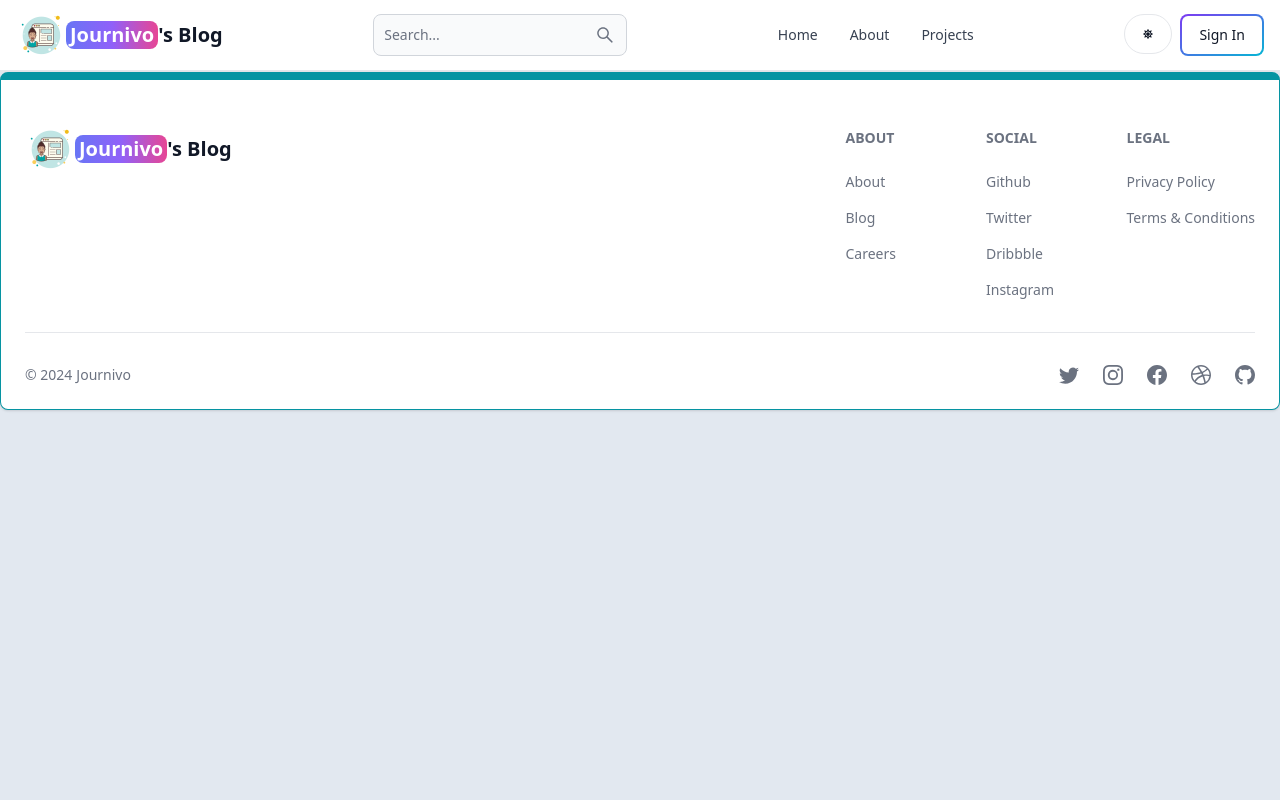
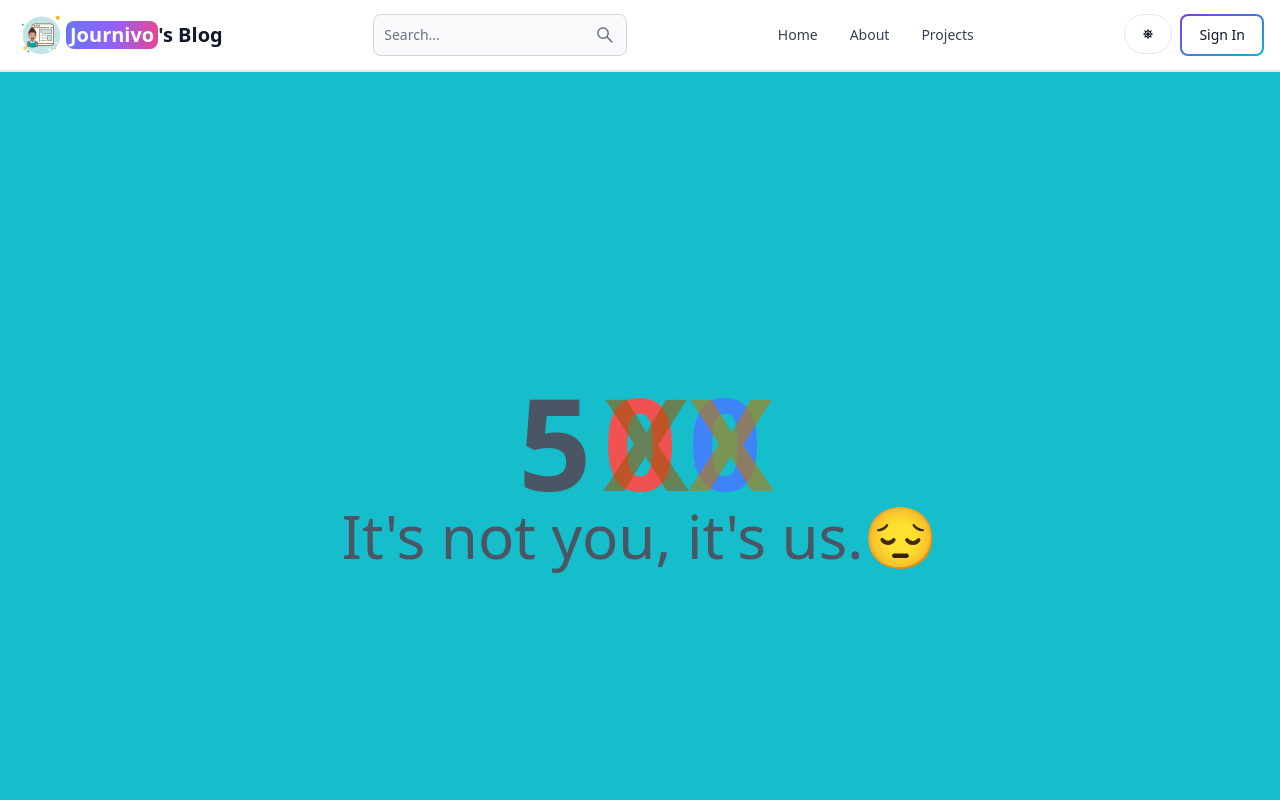
Before and after one commit to happiestt-talha/Journivo, a React (Create React App) app in the folder client/: page /err in a window 1280 px wide. Shown: the top 800 px of the page. Built offline with nearby package versions, Linux system fonts and the light colour scheme; no server answers.

Commit message:
Changed Error 500 page

```diff
--- a/client/src/App.js
+++ b/client/src/App.js
@@ -15,6 +15,7 @@ import Post from "./posts/Post"
 import EditPost from "./posts/EditPost"
 import ScrollToTop from "./components/ScrollToTop"
 import Search from "./pages/Search"
+import Error500 from "./error/Error500"
 
 const App = () => {
   return (
@@ -31,6 +32,7 @@ const App = () => {
           <Route path="/sign-up" element={<Signup />} />
           <Route path="/post-detail/:slug" element={<Post />} />
           <Route path="/search" element={<Search />} />
+          <Route path="/err" element={<Error500 />} />
 
           <Route element={<PrivateRoutes />}>
             <Route path="/dashboard" element={<Dashboard />} />
--- /dev/null
+++ b/client/src/error/Error500.jsx
@@ -0,0 +1,27 @@
+import React from 'react'
+
+const Error500 = () => {
+    return (
+        <>
+            <div className="text-gray-600 w-full h-screen flex justify-center items-center bg-teal-400">
+                <div>
+                    <h1 className="text-9xl font-bold text-center flex justify-center items-center gap-3">5
+                        <div className="relative">
+                            <span className="text-red-500 ">0</span>
+                            <span className="text-opacity-60 text-yellow-600 absolute left-0">X</span>
+                        </div>
+
+                        <div className="relative">
+                            <span className="text-blue-500 e">0</span>
+                            <span className="text-opacity-60 text-yellow-500 absolute left-0">X</span>
+                        </div>
+
+                    </h1>
+                    <p className="text-6xl text-center">It's not you, it's us.😔</p>
+                </div>
+            </div>
+        </>
+    )
+}
+
+export default Error500
--- a/client/src/pages/Dashboard.jsx
+++ b/client/src/pages/Dashboard.jsx
@@ -26,13 +26,11 @@ const Dashboard = () => {
                 <div className=''>
                     <DashSidebar />
                 </div>
-                {/* <span className='p-3'> */}
                     {tab === 'profile' && <DashProfile />}
                     {tab === 'posts' && <DashPosts />}
                     {tab === 'comments' && <DashComments />}
                     {tab === 'users' && <DashUsers />}
                     {tab === 'dashboard' && <DashBoardComp />}
-                {/* </span> */}
 
             </div>
         </>
```
